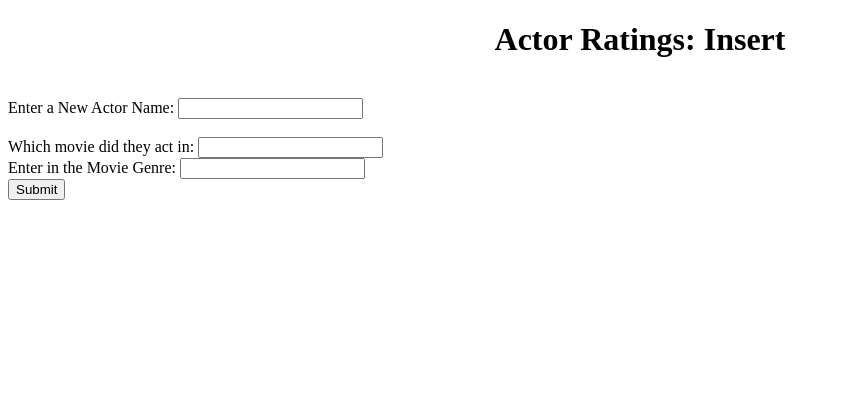
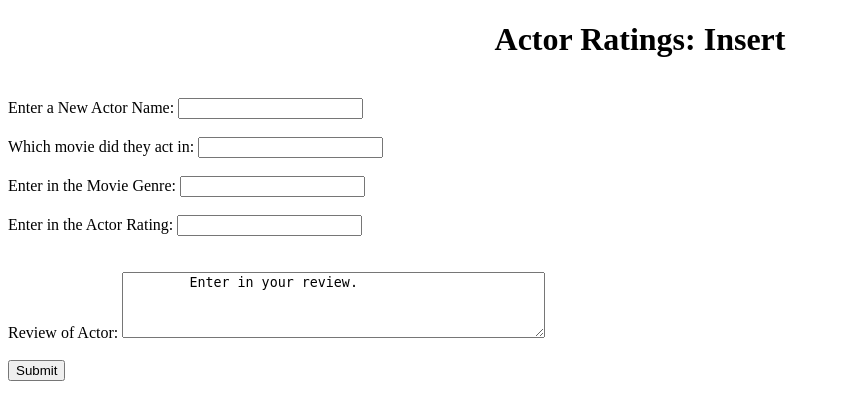
Before and after one commit to Santript/ActorRating, a Flask app: page /insert in a window 1280 px wide. Shown: the top 420 px of the page, without its empty margins (0-841 px from the left). Run offline with Flask 3, Linux system fonts and the light colour scheme.

Commit message:
Insertion code complete

```diff
--- a/app.py
+++ b/app.py
@@ -1,5 +1,8 @@
 from flask import Flask, request, jsonify, render_template
 import pymysql
+import uuid
+import datetime
+import time
 
 app = Flask(__name__)
 
@@ -15,21 +18,25 @@ mysql = pymysql.connect(
     db = app.config['MYSQL_DB']
 )
 
+def addInformation(firstName, lastName, movieTitle, genre, rating, review):
+    #add the actor first and last name
+    actor_id = addActor(firstName, lastName)
+
+    #add the movie and movie genre
+    movie_id = addMovie(movieTitle, genre)
+    #add information to Actor_Movie table
+    addActorMovie(actor_id, movie_id)
+
+    #add the rating and review to Ratings table
+    addRating(rating, review, actor_id)
+
 def addActor(firstName, lastName):
+    actor_id = str(uuid.uuid4())
     try:
         cursor = mysql.cursor()
 
-        cursor.execute("SELECT actor_id FROM Actors ORDER BY actor_id DESC LIMIT 1")
-        mysql.commit()
-        prev_id = cursor.fetchone()
-
-        if prev_id is None:
-            prev_id = 1
-        else:
-            prev_id = prev_id[0] + 1
-
         #prepared statement
-        actorsTable = "insert into Actors values(" + str(prev_id) + ",\'" + firstName + "\',\'" + lastName + "\');"
+        actorsTable = "insert into Actors values(\'" + actor_id + "\',\'" + firstName + "\',\'" + lastName + "\');"
         cursor.execute(actorsTable)
         mysql.commit()
         results = cursor.fetchall()
@@ -41,21 +48,62 @@ def addActor(firstName, lastName):
     except pymysql.Error as e:
         print("could not close connection error pymysql %d: %s" %(e.args[0], e.args[1]))
 
+    return actor_id
+
 def addMovie(movieTitle, genre):
+    movie_id = str(uuid.uuid4())
     try:
         cursor = mysql.cursor()
 
-        cursor.execute("SELECT movie_id FROM Movies ORDER BY movie_id DESC LIMIT 1")
+        moviesTable = "insert into Movies values(\'" + movie_id + "\',\'" + movieTitle + "\',\'" + genre + "\');"
+        cursor.execute(moviesTable)
         mysql.commit()
-        prev_id = cursor.fetchone()
+        results = cursor.fetchall()
 
-        if prev_id is None:
-            prev_id = 1
-        else:
-            prev_id = prev_id[0] + 1
+        for row in results:
+            print(row)
 
-        moviesTable = "insert into Movies values(" + str(prev_id) + ",\'" + movieTitle + "\',\'" + genre + "\');"
-        cursor.execute(moviesTable)
+        cursor.close()
+    except pymysql.Error as e:
+        print("could not close connection error pymysql %d: %s" %(e.args[0], e.args[1]))
+
+    return movie_id
+
+def addActorMovie(a_id, m_id):
+    actor_movie_id = str(uuid.uuid4())
+
+    try:
+        cursor = mysql.cursor()
+
+        # actor_movie_proc = "CREATE PROCEDURE InsertActorMovie(IN p_actor_movie_id VARCHAR(50),IN p_actor_id VARCHAR(50),IN p_movie_id VARCHAR(50)\n BEGIN\n INSERT INTO Actor_Movie VALUES (p_actor_movie_id, p_actor_id, p_movie_id);\n END;"
+        # print()
+        # print(actor_movie_proc)
+        # print()
+
+        actor_movie_table = "insert into Actor_Movie values(\'" + actor_movie_id + "\',\'" + a_id + "\',\'" + m_id + "\');"
+
+        cursor.execute(actor_movie_table)
+        mysql.commit()
+
+        print("Stored Procedure has been created!")
+        #cursor.callproc('InsertActorMovie', [actor_movie_id,a_id,m_id])
+
+        cursor.close()
+    except pymysql.Error as e:
+        print("could not close connection error pymysql %d: %s" %(e.args[0], e.args[1]))
+
+def addRating(rating, review, actor_id):
+    try:
+        cursor = mysql.cursor()
+
+        rating_id = str(uuid.uuid4())
+        user_id = str(uuid.uuid4())
+        ts = time.time()
+        timestamp = datetime.datetime.fromtimestamp(ts).strftime('%Y-%m-%d %H:%M:%S')
+
+        reviewTable = "insert into Ratings values(\'" + rating_id + "\',\'" + actor_id + "\',\'" + user_id + "\'," + rating + ",\'" + review + "\',\'" + timestamp + "\');"
+
+        cursor.execute(reviewTable)
         mysql.commit()
         results = cursor.fetchall()
 
@@ -78,9 +126,10 @@ def parseDataInsert():
         genre = request.form.get("Genre")
         firstName = actorName.split()[0]
         lastName = actorName.split()[1]
+        rating = request.form.get("Rating")
+        review = request.form.get("review")
 
-        addActor(firstName, lastName)
-        addMovie(movieName, genre)
+        addInformation(firstName, lastName, movieName, genre, rating, review)
 
     return render_template("insert.html")
 
--- a/templates/insert.html
+++ b/templates/insert.html
@@ -13,10 +13,19 @@
     <br><br>
     <label for="Movie">Which movie did they act in:</label>
     <input type="text" id="Movie" name="Movie">
-    <br>
+    <br><br>
     <label for="Genre">Enter in the Movie Genre:</label>
     <input type="text" id="Genre" name="Genre">
-    <br>
+    <br><br>
+    <label for="Rating">Enter in the Actor Rating:</label>
+    <input type="text" id="Rating" name="Rating">
+    <br><br><br>
+
+    <label for="review">Review of Actor:</label>
+    <textarea id="review" name="review" rows="4" cols="50">
+        Enter in your review.
+    </textarea>
+    <br><br>
     <button type="submit">Submit</button>
 </body>
 </html>
```
